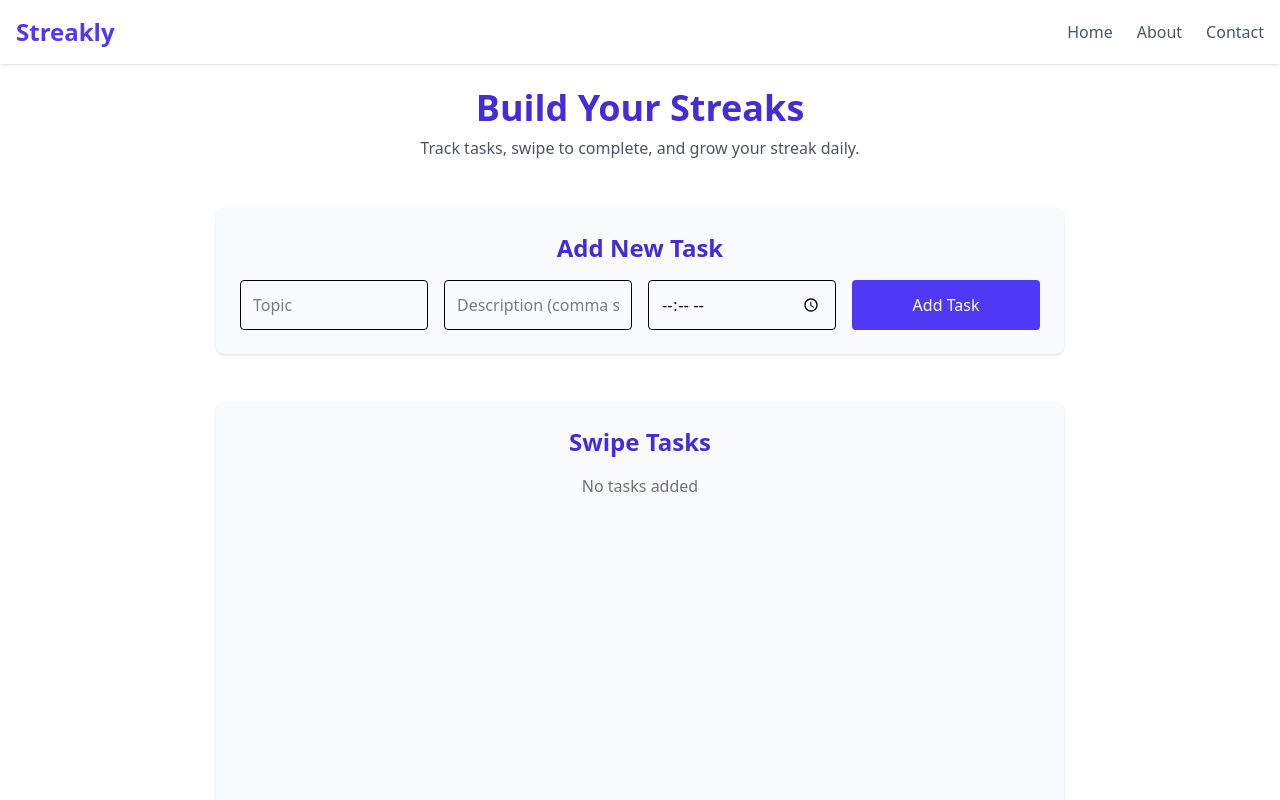
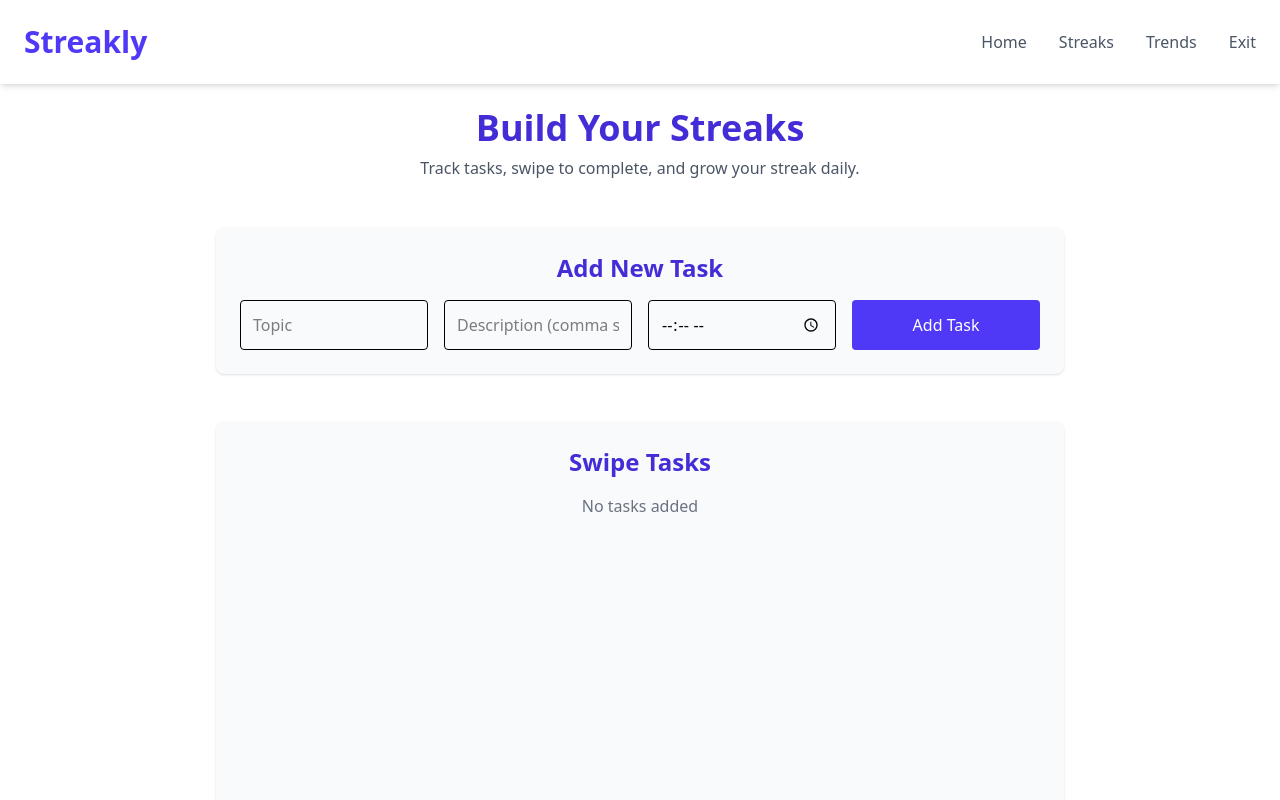
Before and after one commit to OperaCode/Streakly, a React (Vite) app: page /home in a window 1280 px wide. Shown: the top 800 px of the page. Built offline with nearby package versions, Linux system fonts and the light colour scheme.

Commit message:
upgrades

```diff
--- a/src/Pages/HomePage.jsx
+++ b/src/Pages/HomePage.jsx
@@ -95,28 +95,46 @@ const HomePage = () => {
   return (
     <div className="min-h-screen bg-white font-inter">
       {/* Header */}
-      <nav className="bg-white shadow p-4 sticky top-0 z-50">
-        <div className="max-w-7xl mx-auto flex justify-between items-center">
-          <Link to="/" className="text-2xl font-bold text-indigo-600">
-            Streakly
-          </Link>
-          <div className="space-x-6 hidden md:block">
-            <Link to="/" className="text-gray-600 hover:text-indigo-600">
-              Home
-            </Link>
-            <Link to="/about" className="text-gray-600 hover:text-indigo-600">
-              About
-            </Link>
-            <Link to="/contact" className="text-gray-600 hover:text-indigo-600">
-              Contact
-            </Link>
-          </div>
-        </div>
-      </nav>
+      <motion.header
+        className="sticky top-0 z-50 bg-white shadow-md p-6 flex justify-between items-center max-w-7xl mx-auto"
+        initial={{ y: -100 }}
+        animate={{ y: 0 }}
+        transition={{ duration: 0.5 }}
+      >
+        <h1 className="text-3xl font-bold text-indigo-600">Streakly</h1>
+        <nav className="space-x-8">
+          {/* <Link to="/home" className="text-gray-600 hover:text-indigo-600 transition-colors" >Home</Link> */}
+          <a
+            href="#top"
+            className="text-gray-600 hover:text-indigo-600 transition-colors"
+          >
+            Home
+          </a>
+          <a
+            href="#grid"
+            className="text-gray-600 hover:text-indigo-600 transition-colors"
+          >
+            Streaks
+          </a>
+          <a
+            href="#chart"
+            className="text-gray-600 hover:text-indigo-600 transition-colors"
+          >
+            Trends
+          </a>
+          <a
+            href="/"
+            className="text-gray-600 hover:text-indigo-600 transition-colors"
+          >
+            Exit
+          </a>
+        </nav>
+      </motion.header>
 
       <main className="p-6 max-w-4xl mx-auto space-y-12">
         {/* Hero */}
         <motion.section
+        id="top"
           className="text-center"
           initial={{ opacity: 0, y: 20 }}
           animate={{ opacity: 1, y: 0 }}
@@ -193,6 +211,7 @@ const HomePage = () => {
 
         {/* Grid */}
         <motion.div
+          id="grid"
           className="bg-gray-50 p-6 rounded-lg shadow"
           initial={{ opacity: 0, y: 20 }}
           animate={{ opacity: 1, y: 0 }}
@@ -203,6 +222,7 @@ const HomePage = () => {
 
         {/* Trends */}
         <motion.div
+          id="chart"
           className="bg-gray-50 p-6 rounded-lg shadow"
           initial={{ opacity: 0, y: 20 }}
           animate={{ opacity: 1, y: 0 }}
--- a/src/Pages/LandingPage.jsx
+++ b/src/Pages/LandingPage.jsx
@@ -1,6 +1,6 @@
-import React, {useEffect} from 'react';
-import { Link } from 'react-router-dom';
-import {motion, useAnimation} from "framer-motion"
+import React, { useEffect } from "react";
+import { Link } from "react-router-dom";
+import { motion, useAnimation } from "framer-motion";
 
 const LandingPage = () => {
   const controls = useAnimation();
@@ -20,14 +20,33 @@ const LandingPage = () => {
       >
         <h1 className="text-3xl font-bold text-indigo-600">Streakly</h1>
         <nav className="space-x-8">
-              <Link to="/home" className="text-gray-600 hover:text-indigo-600 transition-colors" >Home</Link>
-              <Link to="/#features" className="text-gray-600 hover:text-indigo-600 transition-colors" >How it Works</Link>
-              <Link to="/contact" className="text-gray-600 hover:text-indigo-600 transition-colors" >Testimonials</Link>
+          {/* <Link to="/home" className="text-gray-600 hover:text-indigo-600 transition-colors" >Home</Link> */}
+          <a
+            href="#home"
+            className="text-gray-600 hover:text-indigo-600 transition-colors"
+          >
+            Home
+          </a>
+          <a
+            href="#about"
+            className="text-gray-600 hover:text-indigo-600 transition-colors"
+          >
+            About
+          </a>
+          <a
+            href="#bottom"
+            className="text-gray-600 hover:text-indigo-600 transition-colors"
+          >
+            Testimonials
+          </a>
         </nav>
       </motion.header>
 
       {/* Hero Section */}
-          <section className="relative text-center py-32 bg-gradient-to-br from-indigo-100 via-teal-50 to-white overflow-hidden">
+      <section
+        id="home"
+        className="relative text-center py-32 bg-gradient-to-br from-indigo-100 via-teal-50 to-white overflow-hidden"
+      >
         <motion.div
           className="absolute inset-0 bg-[url('https://www.transparenttextures.com/patterns/subtle-white-feathers.png')] opacity-10"
           initial={{ scale: 1.1 }}
@@ -39,14 +58,14 @@ const LandingPage = () => {
           animate={controls}
           className="max-w-4xl mx-auto"
         >
-              <h2 className="text-5xl md:text-6xl font-bold mb-6 text-gray-900 drop-shadow-sm">Swipe. Complete. Repeat.</h2>
+          <h2 className="text-5xl md:text-6xl font-bold mb-6 text-gray-900 drop-shadow-sm">
+            Swipe. Complete. Repeat.
+          </h2>
           <p className="text-xl mb-10 max-w-2xl mx-auto text-gray-700 leading-relaxed">
-                Transform your daily tasks into powerful streaks with Streakly – the ultimate minimalist productivity app.
+            Transform your daily tasks into powerful streaks with Streakly – the
+            ultimate minimalist productivity app.
           </p>
-              <motion.div
-                whileHover={{ scale: 1.05 }}
-                whileTap={{ scale: 0.95 }}
-              >
+          <motion.div whileHover={{ scale: 1.05 }} whileTap={{ scale: 0.95 }}>
             <Link
               to="/home"
               className="inline-block bg-indigo-600 text-white px-10 py-4 rounded-full font-semibold text-lg hover:bg-indigo-700 transition-colors animate-pulse"
@@ -59,12 +78,24 @@ const LandingPage = () => {
       </section>
 
       {/* Features Section */}
-          <section id='#features' className="py-24 bg-white">
+      <section id="about" className="py-24 bg-white">
         <div className="max-w-7xl mx-auto grid md:grid-cols-3 gap-12 px-6">
           {[
-                { icon: '🔥', title: 'Daily Streaks', desc: 'Stay consistent with daily streak tracking that motivates you to keep showing up.' },
-                { icon: '👆', title: 'Swipe to Complete', desc: 'A fun, intuitive swipe interface to mark tasks as done or skip for later.' },
-                { icon: '📈', title: 'Visual Progress', desc: 'Watch your growth with a clean, minimal pixel grid that fills with your progress.' },
+            {
+              icon: "🔥",
+              title: "Daily Streaks",
+              desc: "Stay consistent with daily streak tracking that motivates you to keep showing up.",
+            },
+            {
+              icon: "👆",
+              title: "Swipe to Complete",
+              desc: "A fun, intuitive swipe interface to mark tasks as done or skip for later.",
+            },
+            {
+              icon: "📈",
+              title: "Visual Progress",
+              desc: "Watch your growth with a clean, minimal pixel grid that fills with your progress.",
+            },
           ].map((f, i) => (
             <motion.div
               key={i}
@@ -75,7 +106,9 @@ const LandingPage = () => {
               viewport={{ once: true }}
             >
               <div className="text-5xl mb-4">{f.icon}</div>
-                  <h3 className="text-xl font-bold mb-2 text-gray-900">{f.title}</h3>
+              <h3 className="text-xl font-bold mb-2 text-gray-900">
+                {f.title}
+              </h3>
               <p className="text-gray-600 leading-relaxed">{f.desc}</p>
             </motion.div>
           ))}
@@ -83,7 +116,7 @@ const LandingPage = () => {
       </section>
 
       {/* Testimonial Section */}
-          <section className="py-24 bg-indigo-50 text-center">
+      <section id="testimonials" className="py-24 bg-indigo-50 text-center">
         <motion.h2
           className="text-4xl font-bold mb-8 text-gray-900"
           initial={{ opacity: 0 }}
@@ -101,28 +134,36 @@ const LandingPage = () => {
             transition={{ duration: 0.6 }}
             viewport={{ once: true }}
           >
-                <p className="text-lg italic text-gray-600 mb-4">"Streakly transformed my daily routine! The swipe feature makes it so easy to stay on track."</p>
-                <p className="font-semibold text-indigo-600">– Alex M., Product Manager</p>
+            <p className="text-lg italic text-gray-600 mb-4">
+              "Streakly transformed my daily routine! The swipe feature makes it
+              so easy to stay on track."
+            </p>
+            <p className="font-semibold text-indigo-600">
+              – Alex M., Product Manager
+            </p>
           </motion.div>
         </div>
       </section>
 
       {/* Motivation Section */}
-          <section className="py-24 bg-gradient-to-b from-indigo-100 to-teal-50 text-center">
+      <section
+        id="bottom"
+        className="py-24 bg-gradient-to-b from-indigo-100 to-teal-50 text-center"
+      >
         <motion.div
           initial={{ opacity: 0, y: 50 }}
           whileInView={{ opacity: 1, y: 0 }}
           transition={{ duration: 0.6 }}
           viewport={{ once: true }}
         >
-              <h2 className="text-4xl font-bold mb-6 text-gray-900">Join thousands staying productive with Streakly</h2>
+          <h2 className="text-4xl font-bold mb-6 text-gray-900">
+            Join thousands staying productive with Streakly
+          </h2>
           <p className="text-xl mb-10 max-w-2xl mx-auto text-gray-700 leading-relaxed">
-                Build momentum with daily streaks and watch your productivity soar, one swipe at a time.
+            Build momentum with daily streaks and watch your productivity soar,
+            one swipe at a time.
           </p>
-              <motion.div
-                whileHover={{ scale: 1.05 }}
-                whileTap={{ scale: 0.95 }}
-              >
+          <motion.div whileHover={{ scale: 1.05 }} whileTap={{ scale: 0.95 }}>
             <Link
               to="/home"
               className="inline-block bg-indigo-600 text-white px-10 py-4 rounded-full font-semibold text-lg hover:bg-indigo-700 transition-colors"
@@ -139,18 +180,30 @@ const LandingPage = () => {
         <div className="max-w-7xl mx-auto text-center">
           <p className="mb-6">© 2025 Streakly. All rights reserved.</p>
           <div className="space-x-6 mb-6">
-                <Link to="/about" className="hover:text-indigo-400 transition-colors" aria-label="About page">About</Link>
-                <Link to="/contact" className="hover:text-indigo-400 transition-colors" aria-label="Contact page">Contact</Link>
-                <Link to="/privacy" className="hover:text-indigo-400 transition-colors" aria-label="Privacy policy">Privacy</Link>
+            <a
+              href="#home"
+              className=" hover:text-indigo-600 transition-colors"
+            >
+              Home
+            </a>
+            <a
+              href="#about"
+              className=" hover:text-indigo-600 transition-colors"
+            >
+              About
+            </a>
+            <a
+              href="#bottom"
+              className=" hover:text-indigo-600 transition-colors"
+            >
+              Testimonials
+            </a>
           </div>
-              <div className="flex justify-center space-x-6">
-                <a href="https://twitter.com" className="hover:text-indigo-400" aria-label="Twitter"><svg className="w-6 h-6" fill="currentColor" viewBox="0 0 24 24"><path d="M23.643 4.937a9.996 9.996 0 01-2.828.775 4.932 4.932 0 002.165-2.724 9.867 9.867 0 01-3.127 1.195 4.916 4.916 0 00-8.372 4.482 13.946 13.946 0 01-10.141-5.14 4.916 4.916 0 001.523 6.573 4.902 4.902 0 01-2.229-.616v.062a4.917 4.917 0 003.946 4.827 4.93 4.93 0 01-2.224.084 4.917 4.917 0 004.59 3.414 9.864 9.864 0 01-6.102 2.105c-.396 0-.788-.023-1.175-.068a13.947 13.947 0 007.548 2.213c9.057 0 14.01-7.507 14.01-14.01 0-.213-.005-.426-.014-.637a10.012 10.012 0 002.459-2.548z"/></svg></a>
-                <a href="https://facebook.com" className="hover:text-indigo-400" aria-label="Facebook"><svg className="w-6 h-6" fill="currentColor" viewBox="0 0 24 24"><path d="M22.675 0H1.325C.593 0 0 0.593 0 1.325v21.351C0 23.407.593 24 1.325 24H12.82v-9.294H9.692v-3.622h3.128V8.413c0-3.1 1.893-4.788 4.659-4.788 1.325 0 2.463.099 2.797.143v3.24l-1.918.001c-1.504 0-1.795.715-1.795 1.763v2.313h3.587l-.467 3.622h-3.12V24h6.116c.729 0 1.323-.593 1.323-1.325V1.325C24 .593 23.407 0 22.675 0z"/></svg></a>
-              </div>
+
         </div>
       </footer>
     </div>
   );
-}
+};
 
-export default LandingPage
+export default LandingPage;
```
Also changed, not shown: src/components/CardSwipe.jsx (+13 -9 lines), src/components/Grid.jsx (+13 -6 lines). Lines whose indentation alone changed are shown as unchanged.
